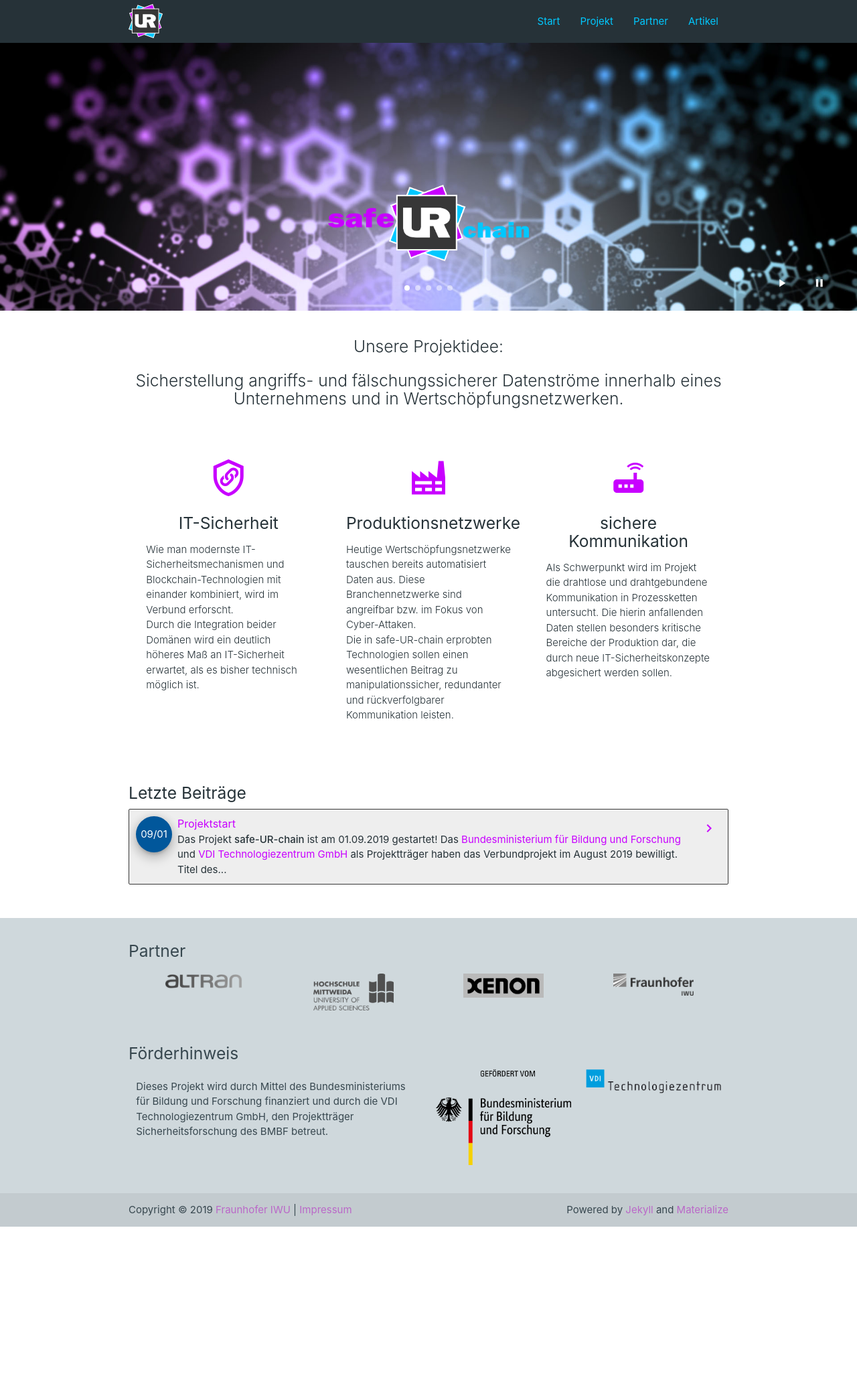
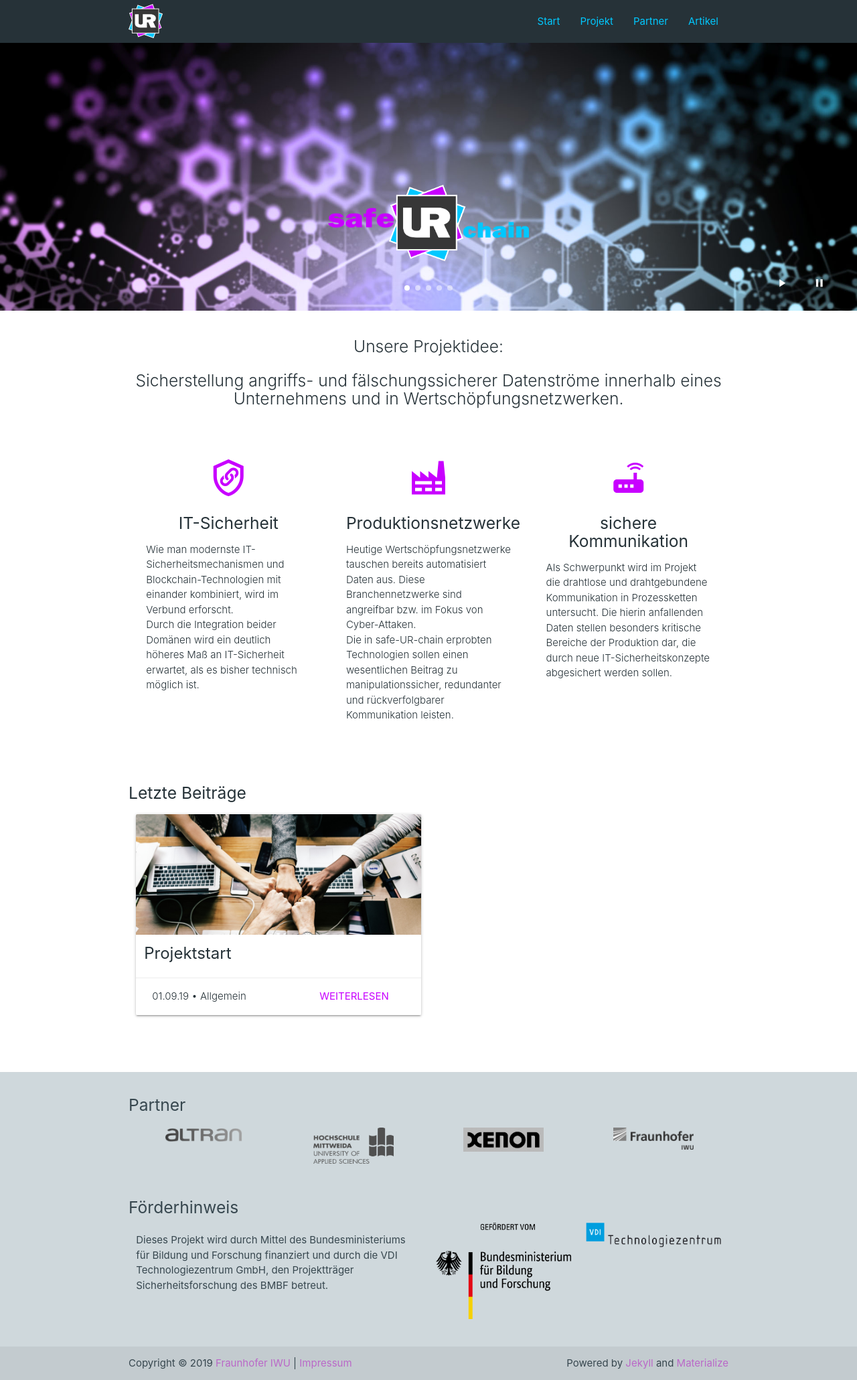
Before and after one commit to safe-UR-chain/safe-ur-chain.github.io, a Jekyll site: the page built from index.md, in a window 1280 px wide. Shown: the whole page at 67% size. Built offline with Jekyll 4.4.1, drawn with Linux system fonts in a browser that asks for light colours; nearby versions of some CDN libraries; before the commit the page ends 1832 px from its top, so only the background shows below that.

Commit message:
home with article preview updated

```diff
--- a/_layouts/home.html
+++ b/_layouts/home.html
@@ -76,7 +76,8 @@
           <h2 class="center"><i class="mdi mdi-router-wireless medium"></i></h2>
           <h5 class="center">sichere Kommunikation</h5>
           <p class="light">Als Schwerpunkt wird im Projekt die drahtlose und drahtgebundene Kommunikation
-            in Prozessketten untersucht. Die hierin anfallenden Daten stellen besonders kritische Bereiche der Produktion dar,
+            in Prozessketten untersucht. Die hierin anfallenden Daten stellen besonders kritische Bereiche der
+            Produktion dar,
             die durch neue IT-Sicherheitskonzepte abgesichert werden sollen.</p>
         </div>
       </div>
@@ -87,20 +88,26 @@
 <div class="container last-post">
   <section>
     <h5>Letzte Beiträge</h5>
-    <ul class="collection">
+    <div class="row">
       {% for post in site.posts limit:3 %}
-      <li class="collection-item avatar">
-        {% assign date_format = site.minima.date_format | default: "%m/%d" %}
-        <div class="date-post circle z-depth-3">{{ post.date | date: date_format }}</div>
-        <span class="title"><a class="post-link"
-            href="{{ post.url | relative_url }}">{{ post.title | escape }}</a></span>
-        <p>
-          {{ post.content | truncatewords: 30 }}
-        </p>
-        <a href="{{ post.url | relative_url }}" class="secondary-content"><i
-            class="material-icons">navigate_next</i></a>
-      </li>
+      {% assign date_format = site.minima.date_format | default: "%d.%m.%y" %}
+      <div class="col s12 m6">
+        <div class="card small">
+          <div class="card-image">
+            <a class="waves-effect waves-light" href="{{ post.url | relative_url }}">
+              <img src="{{ post.image | relative_url }}" />
+            </a>
+          </div>
+          <div class="card-content">
+            <span class="card-title">{{ post.title | escape }}</span>
+          </div>
+          <div class="card-action">
+            <span class="light">{{ post.date | date: date_format }} • {{ post.categories }}</span>
+            <a class="right" href="{{ post.url | relative_url }}">Weiterlesen</a>
+          </div>
+        </div>
+      </div>
       {% endfor %}
-    </ul>
+    </div>
   </section>
 </div>
--- a/_posts/2019-09-01-Projektstart.md
+++ b/_posts/2019-09-01-Projektstart.md
@@ -1,7 +1,7 @@
 ---
 layout: post
 author: Adrian Singer
-description: Projekt und Webseite für safe-UR-chain gestartet
+description: Das Projekt safe-UR-chain und Webseite sind Anfang September gestartet.
 categories: Allgemein
 image: /assets/img/posts/welcome.jpg
 ---
--- a/articles.html
+++ b/articles.html
@@ -23,10 +23,10 @@
         </div>
         <div class="card-content">
           <span class="card-title" style="font-weight: 500">{{ post.title | escape }}</span>
-          <p>{{ post.content | truncatewords: 20 }}</p>
+          <p>{{ post.description }}</p>
         </div>
         <div class="card-action">
-          <span class="light">{{ post.date | date: date_format }} • {{ post.author }}</span>
+          <span class="light">{{ post.date | date: date_format }} • {{ post.categories }}</span>
           <a class="right" href="{{ post.url | relative_url }}">Weiterlesen</a>
         </div>
       </div>
--- a/assets/css/format.css
+++ b/assets/css/format.css
@@ -29,6 +29,9 @@
   position: fixed !important;
 }
 
+.card .card-title {
+  font-weight: 400;
+}
 .card .card-content {
   padding: 12px;
 }
--- a/assets/css/theme.css
+++ b/assets/css/theme.css
@@ -19,18 +19,28 @@
     transition: all .3s ease-in-out;
 }
 
+.card-image .blur {
+
+}
+
+.card-title-bar {
+    width: 100%;
+    height: 100%;
+    background-color: rgba(0,0,0,0.5);
+}
+
 .card .card-action a:not(.btn):not(.btn-large):not(.btn-small):not(.btn-large):not(.btn-floating) {
     color: rgb(200,0,255);
 }
 
-.btn, .btn-large {
+.btn, .btn-large, .btn-floating {
     background-color: rgb(0,200,255);
 }
 .btn-flat {
     color: rgb(0,180,225);
     background-color: transparent !important;
 }
-.btn:hover, .btn-large:hover {
+.btn:hover, .btn-large:hover, .btn-floating:hover {
     background-color: rgb(0,180,225);
 }
 .btn.disabled, .disabled.btn-large, .disabled.btn-floating {
```
Also changed, not shown: other parts of _posts/2019-09-01-Projektstart.md (+1 -1 lines).
